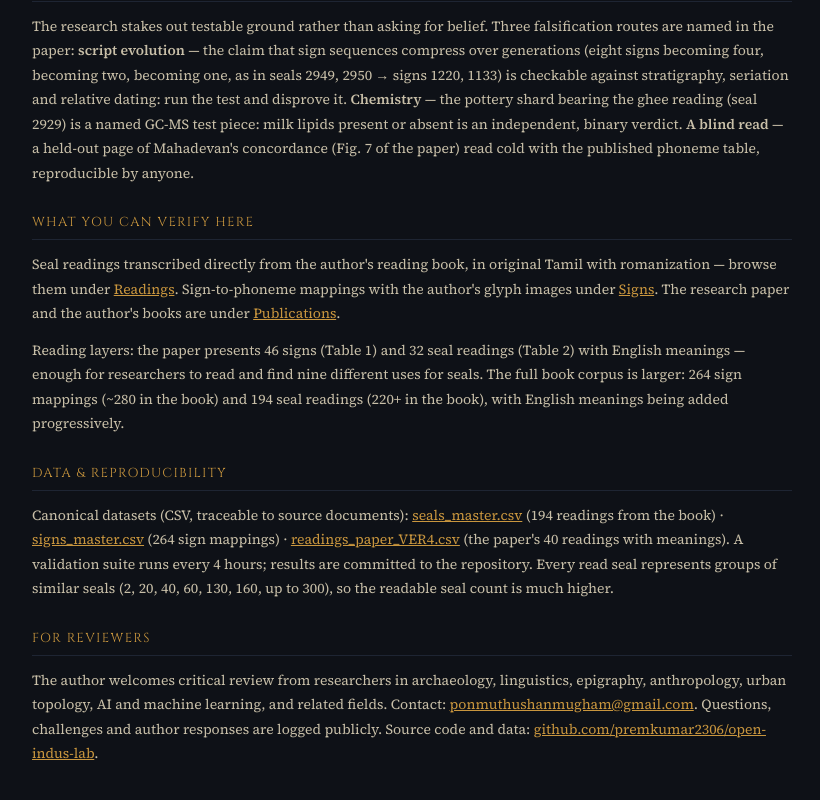
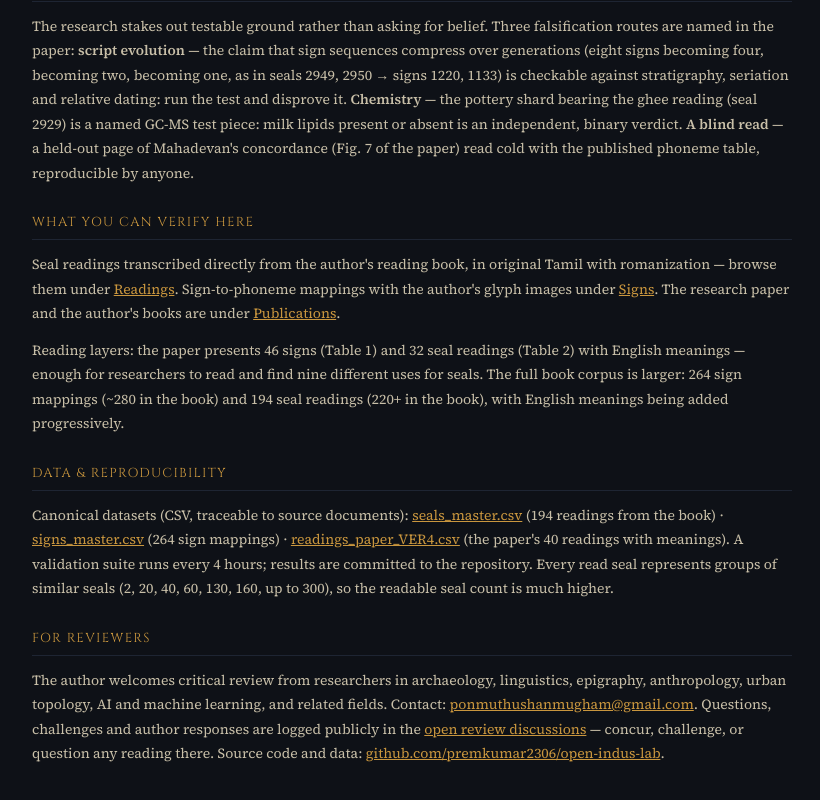
Before and after one commit to premkumar2306/open-indus-lab, a React (Vite) app in the folder frontend/: page / in a window 1280 px wide. Shown: the part 874-1674 px from the top of the page, without its empty margins (78-898 px from the left). Built offline with nearby package versions, Linux system fonts and the light colour scheme.

Commit message:
Phase 1 community review: link site to GitHub Discussions
Discussions enabled; pinned how-to-review post seeded (attributable
reactions as votes; votes never alter the dataset; email path for
non-GitHub reviewers). Overview and reviewer banner now link to the
open review discussions.

```diff
--- a/frontend/src/App.jsx
+++ b/frontend/src/App.jsx
@@ -1652,7 +1652,7 @@ function PeerReview() {
         <div style={S.statCard}><div style={S.statNum}>8</div><div style={S.statLabel}>Evidence Links</div></div>
       </div>
       <div style={{background:"#1a1612",border:"1px solid #3a2518",padding:"10px 14px",fontSize:12,color:"#8b6914",marginBottom:20}}>
-        📬 Platform is accepting peer reviewers. Contact: ponmuthushanmugham@gmail.com · All reviews logged publicly.
+        📬 Platform is accepting peer reviewers — <a href="https://github.com/premkumar2306/open-indus-lab/discussions" target="_blank" rel="noreferrer" style={{color:"#c9963e"}}>review or challenge a reading ↗</a> · or email ponmuthushanmugham@gmail.com
       </div>
       {[{id:1,claim:"Tally-4 = phoneme 'na' via numeral name",obj:"Onomatopoeic derivation from numeral names is speculative.",rev:"Reviewer A",status:"addressed",resp:"Derivation is systematic: all 12 Tamil numeral names embed first syllable as phoneme. Documented in Research Keys §2.40–2.60 with 20+ seal examples."},{id:2,claim:"Unicorn motif = Market Common jurisdiction",obj:"Urban topology interpretation lacks archaeological corroboration.",rev:"Reviewer B",status:"open",resp:""},{id:3,claim:"Brevity = purpose (rebuttal of FSW2004)",obj:"Average of 5 signs per seal is consistent with non-linguistic emblems.",rev:"Reviewer C",status:"open",resp:""}].map(obj=>(
         <div key={obj.id} style={{...S.hypCard,marginBottom:12}}>
@@ -1855,7 +1855,7 @@ function AboutPage({go}) {
         epigraphy, anthropology, urban topology, AI and machine learning, and related
         fields. Contact:{" "}
         <a href="mailto:ponmuthushanmugham@gmail.com" style={{color:"#c9963e"}}>ponmuthushanmugham@gmail.com</a>.
-        Questions, challenges and author responses are logged publicly. Source code and
+        Questions, challenges and author responses are logged publicly in the{" "}<a href="https://github.com/premkumar2306/open-indus-lab/discussions" target="_blank" rel="noreferrer" style={{color:"#c9963e"}}>open review discussions</a>{" "}— concur, challenge, or question any reading there. Source code and
         data:{" "}
         <a href="https://github.com/premkumar2306/open-indus-lab" target="_blank" rel="noreferrer" style={{color:"#c9963e"}}>github.com/premkumar2306/open-indus-lab</a>.
       </P>
```
Also changed, not shown: 2 other files (tests, documents, lock files or other folders).
